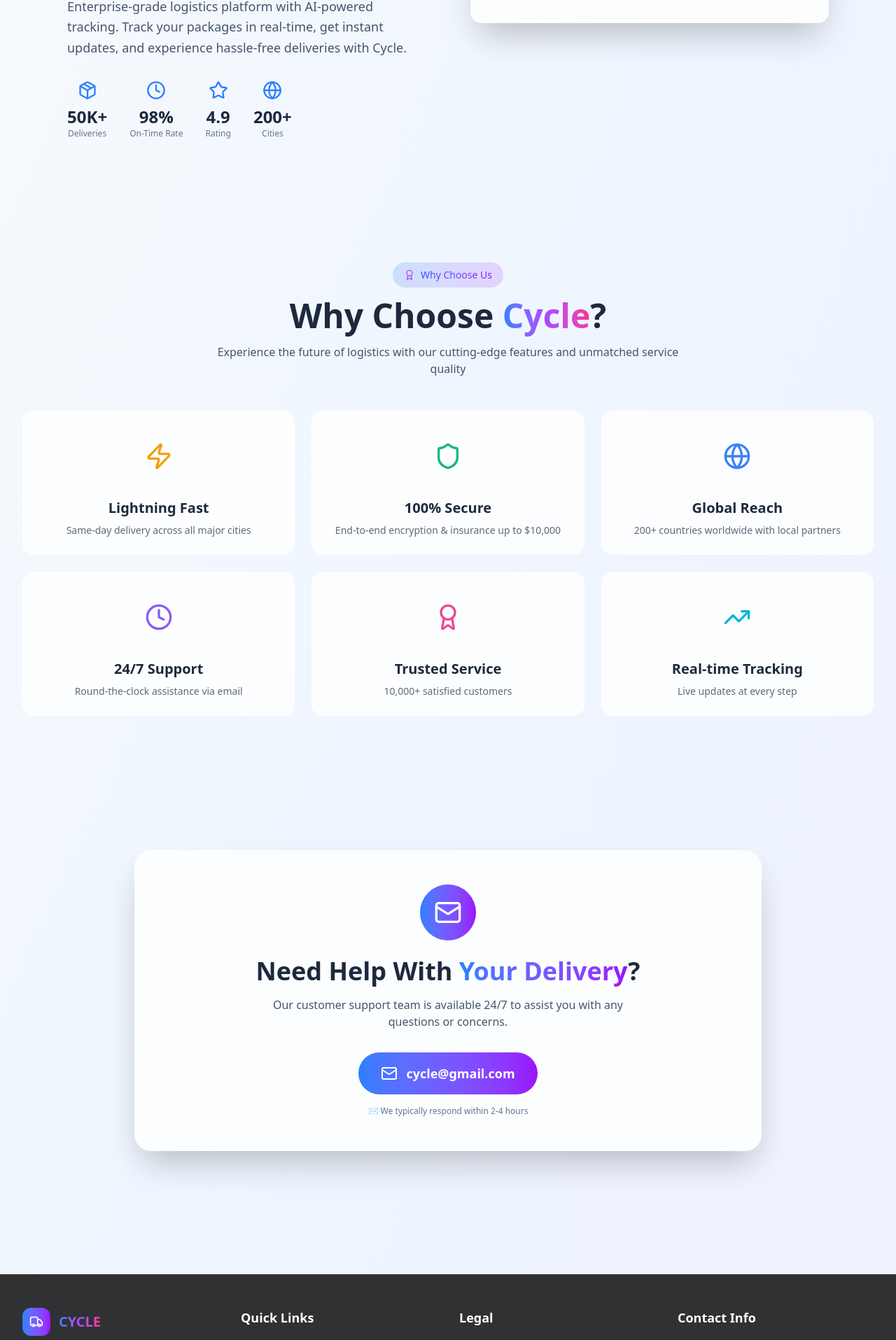
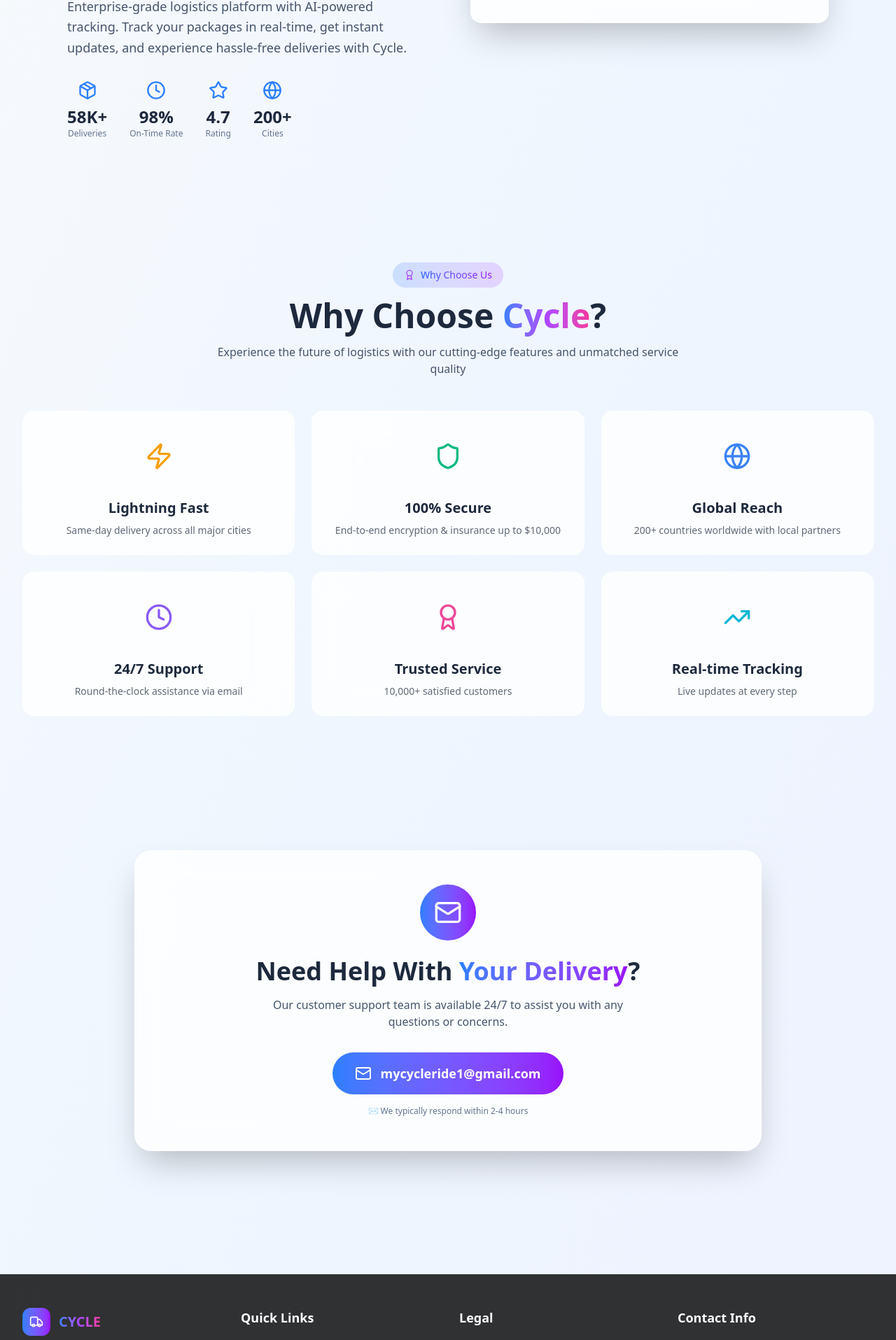
Before and after one commit to Praise1591/MyValentineMessage, a React (Vite) app: page / in a window 1280 px wide. Shown: the part 585-2500 px from the top of the page at 70% size. Built offline with nearby package versions, Linux system fonts and the light colour scheme.

Commit message:
Changing Email Address

```diff
--- a/index.html
+++ b/index.html
@@ -5,7 +5,13 @@
     <link rel="icon" type="image/svg+xml" href="/Cycle.png" />
     <meta name="viewport" content="width=device-width, initial-scale=1.0" />
     <link rel="stylesheet" href="/src/App.css">
-    <title>Cycle</title>
+    <!-- Primary Meta Tags -->
+    <title>CYCLE | Global Delivery Services</title>
+    <meta name="title" content="CYCLE LOGISTICS - Premium Delivery to all countries" />
+    <meta name="description" content="Cycle Logistics provides package delivery and logistics services including pickup, transportation, tracking, and delivery of packages to specified destinations within our service area." />
+    <meta name="keywords" content="education, Nigeria, students, study materials, past questions, tutoring, academic resources, earn money, WE CONNECT, WE CONNECT EDU" />
+    <meta name="author" content="CYCLE" />
+    <meta name="robots" content="index, follow" />
   </head>
   <body>
     <div id="root"></div>
--- a/src/components/pages/LandingPage.jsx
+++ b/src/components/pages/LandingPage.jsx
@@ -51,9 +51,9 @@ function LandingPage() {
   ];
 
   const stats = [
-    { value: "50K+", label: "Deliveries", icon: Package },
+    { value: "58K+", label: "Deliveries", icon: Package },
     { value: "98%", label: "On-Time Rate", icon: Clock },
-    { value: "4.9", label: "Rating", icon: Star },
+    { value: "4.7", label: "Rating", icon: Star },
     { value: "200+", label: "Cities", icon: Globe }
   ];
 
@@ -605,10 +605,10 @@ function LandingPage() {
             </p>
             <div className="flex flex-col items-center gap-4">
               <a
-                href="mailto:cycle@gmail.com"
+                href="mailto:mycycleride1@gmail.com"
                 className="inline-flex items-center gap-3 bg-gradient-to-r from-blue-500 to-purple-600 text-white px-8 py-4 rounded-full font-bold text-lg transition-all hover:-translate-y-2 hover:shadow-2xl"
               >
-                <Mail size={24} /> cycle@gmail.com
+                <Mail size={24} /> mycycleride1@gmail.com
               </a>
               <p className={`text-xs ${darkMode ? 'text-white/50' : 'text-slate-500'}`}>
                 ✉️ We typically respond within 2-4 hours
@@ -665,7 +665,7 @@ function LandingPage() {
               <h4 className="font-bold mb-4 text-lg">Contact Info</h4>
               <div className="space-y-3 text-white/60 text-sm">
                 <div className="flex items-center gap-2">
-                  <Mail size={16} /> cycle@gmail.com
+                  <Mail size={16} /> mycycleride1@gmail.com
                 </div>
                 <div className="flex items-center gap-2">
                   <Clock size={16} /> 24/7 Support Available
@@ -719,7 +719,7 @@ function LandingPage() {
                   <p className="opacity-80">You have the right to access, correct, or delete your personal information. You can also opt-out of marketing communications at any time by clicking the unsubscribe link in our emails.</p>
                 </div>
                 <div className="bg-blue-500/10 p-4 rounded-lg mt-4">
-                  <p className="text-sm"><strong>Contact Us:</strong> For privacy-related questions, email us at privacy@cycle.com</p>
+                  <p className="text-sm"><strong>Contact Us:</strong> For privacy-related questions, email us at mycycleride1@gmail.com</p>
                   <p className="text-xs mt-2 opacity-60">Last updated: January 1, 2025</p>
                 </div>
               </div>
@@ -766,7 +766,7 @@ function LandingPage() {
                   <p className="opacity-80">Cycle Logistics provides insurance coverage up to $100 per package unless additional insurance is purchased. We are not liable for delays, lost packages due to incorrect addresses, or damages caused by improper packaging.</p>
                 </div>
                 <div className="bg-purple-500/10 p-4 rounded-lg mt-4">
-                  <p className="text-sm"><strong>Contact:</strong> For questions about these terms, email us at legal@cycle.com</p>
+                  <p className="text-sm"><strong>Contact:</strong> For questions about these terms, email us at mycycleride1@gmail.com</p>
                   <p className="text-xs mt-2 opacity-60">Last updated: January 1, 2025</p>
                 </div>
               </div>
@@ -903,7 +903,7 @@ function LandingPage() {
                     <div style={{ textAlign: 'center', marginBottom: '20px', borderBottom: '2px solid #000000', paddingBottom: '10px' }}>
                       <div style={{ fontSize: '22px', fontWeight: 'bold', color: '#000000' }}>CYCLE LOGISTICS</div>
                       <div style={{ fontSize: '9px', color: '#333333' }}>Global Delivery Services</div>
-                      <div style={{ fontSize: '8px', color: '#666666' }}>cycle@gmail.com</div>
+                      <div style={{ fontSize: '8px', color: '#666666' }}>mycycleride1@gmail.com</div>
                     </div>
 
                     <div style={{ textAlign: 'center', marginBottom: '15px' }}>
```
